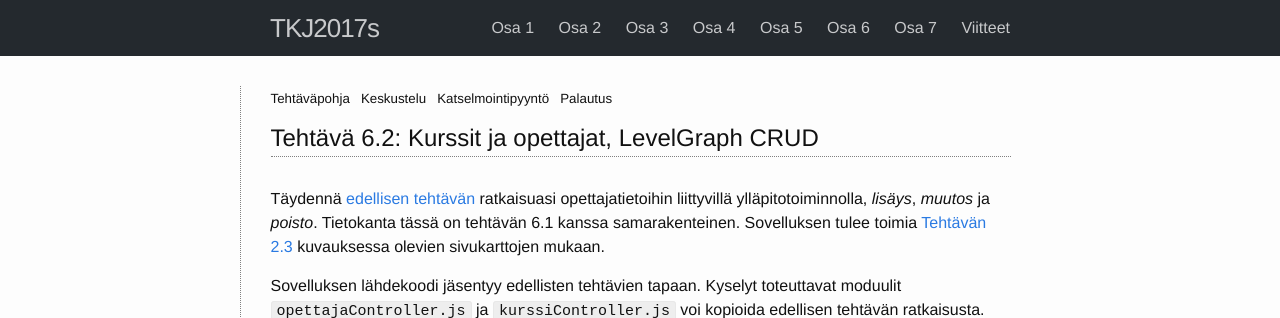
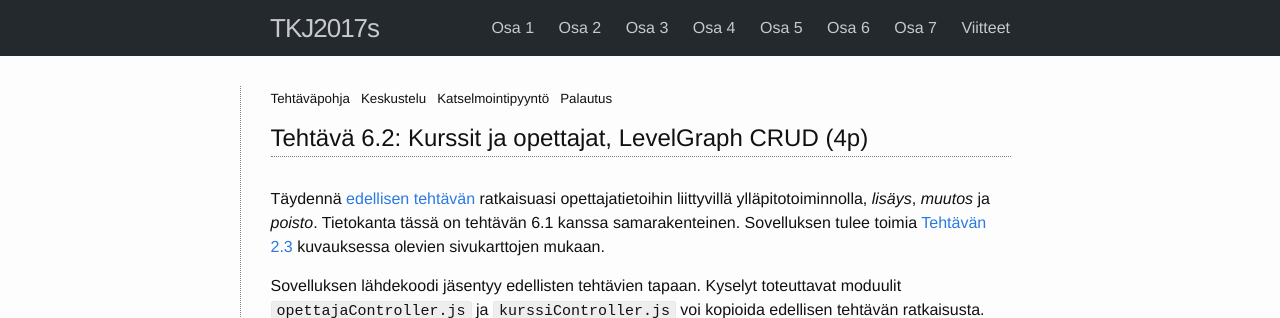
Before and after one commit to timedu/tkj2017s, a Jekyll site: the page built from docs/_osa6/tehtava62.md, in a window 1280 px wide. Shown: the top 318 px of the page. Built offline with Jekyll 4.4.1, drawn with Linux system fonts in a browser that asks for light colours.

Commit message:
part 6 ex points

```diff
--- a/docs/_osa6/tehtava62.md
+++ b/docs/_osa6/tehtava62.md
@@ -1,6 +1,6 @@
 ---
 layout: exercise_page
-title: "Tehtävä 6.2: Kurssit ja opettajat, LevelGraph CRUD"
+title: "Tehtävä 6.2: Kurssit ja opettajat, LevelGraph CRUD (4p)"
 exercise_template_name: W6E02.KurssitJaOpettajatLevelGraphCRUD
 exercise_discussion_id: 85904
 exercise_upload_id: 344277
```
Also changed, not shown: docs/_osa6/index.md (+1 -0 lines), docs/_osa6/tehtava61.md (+1 -1 lines), docs/_osa6/tehtava63.md (+1 -1 lines).
